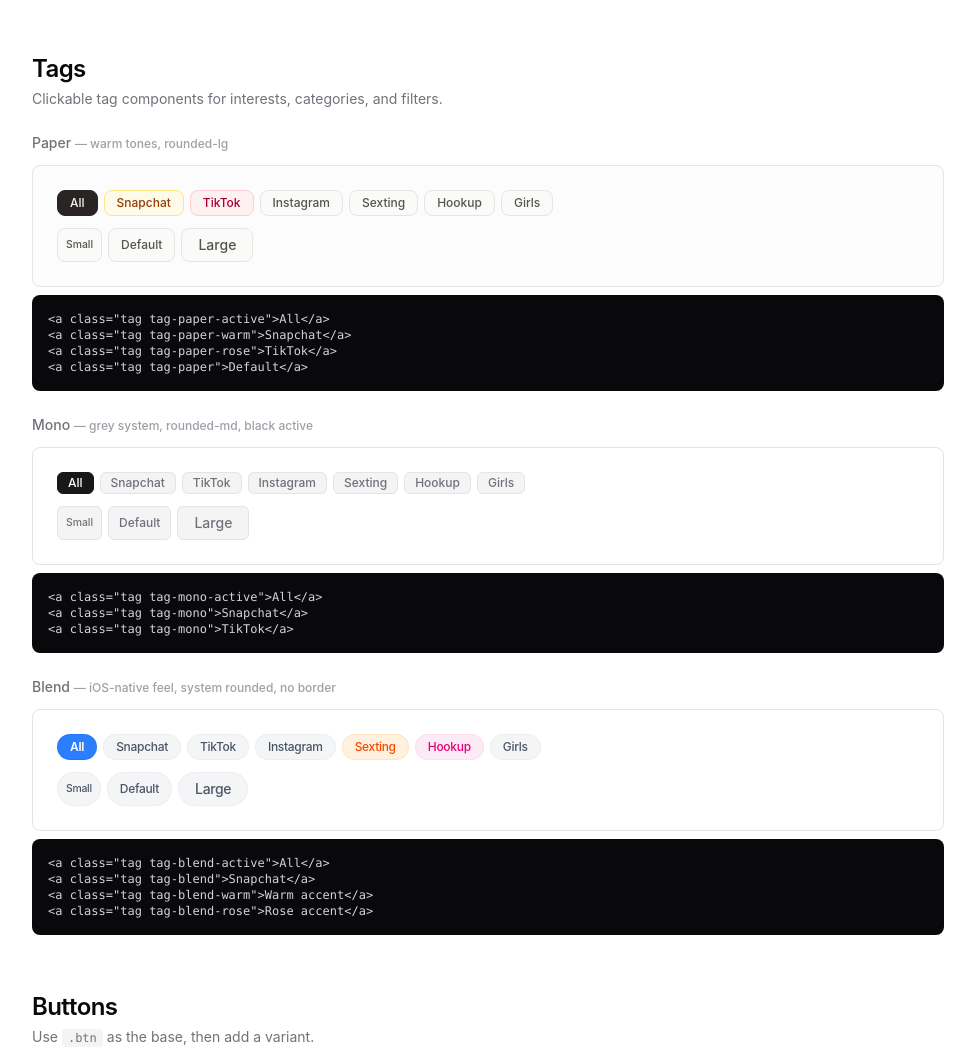
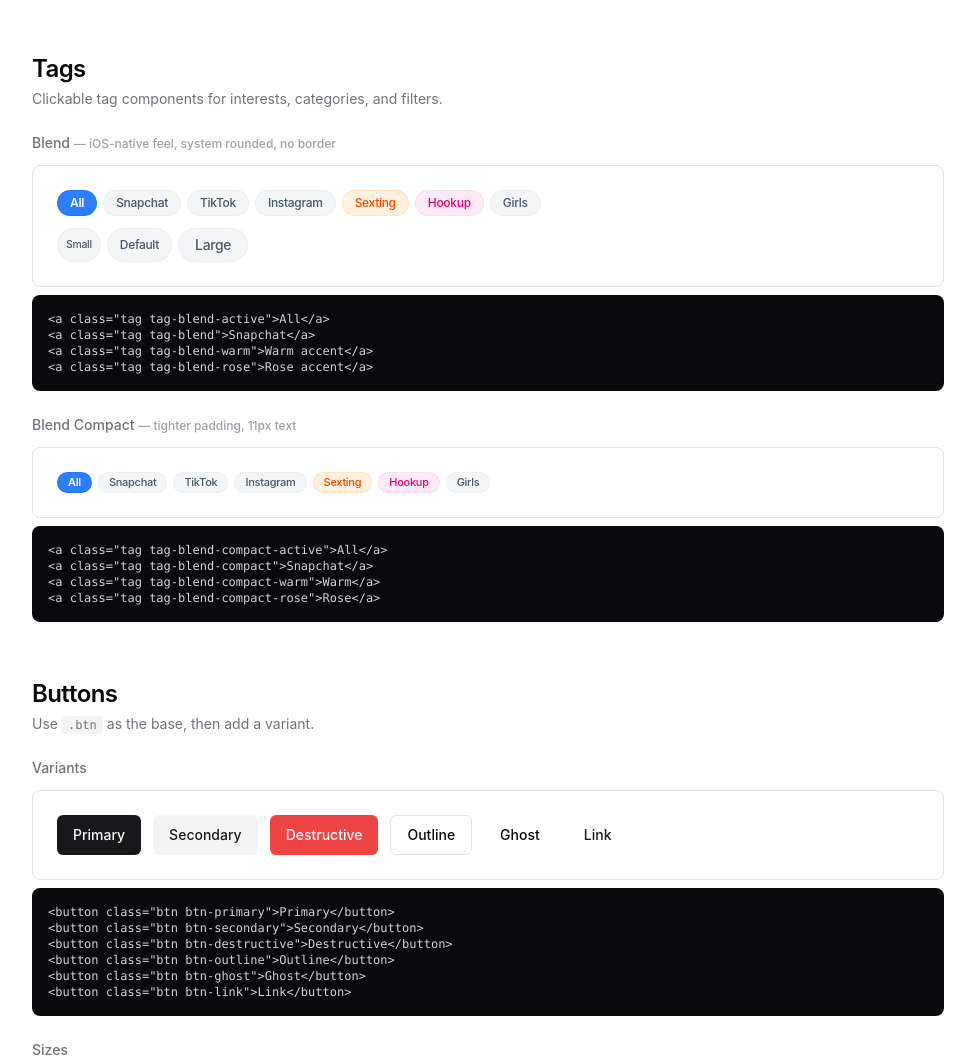
Before and after one commit to pierbdt/nsfw-ui, a website built with Vite: page docs/index.html in a window 1280 px wide. Shown: the part 3103-4166 px from the top of the page, without its empty margins (256-1231 px from the left). Built offline with nearby package versions, Linux system fonts and the light colour scheme.

Commit message:
Remove Paper/Mono, add Blend Compact variant
Co-Authored-By: Claude Opus 4.6 (1M context) <noreply@anthropic.com>

```diff
--- a/components/tag.css
+++ b/components/tag.css
@@ -7,34 +7,6 @@
            transition-all duration-200
            cursor-pointer select-none
            focus-visible:outline-none focus-visible:ring-2 focus-visible:ring-ring focus-visible:ring-offset-1;
-  }
-
-  /* ── Paper (warm tones, rounded-lg) ── */
-  .tag-paper {
-    @apply rounded-lg bg-stone-50 text-stone-600 border border-stone-200
-           hover:text-stone-800;
-  }
-  .tag-paper-active {
-    @apply rounded-lg bg-stone-800 text-stone-100 border border-stone-800;
-  }
-  .tag-paper-warm {
-    @apply rounded-lg bg-amber-50 text-amber-800 border border-amber-200
-           hover:text-amber-900;
-  }
-  .tag-paper-rose {
-    @apply rounded-lg bg-rose-50 text-rose-800 border border-rose-200
-           hover:text-rose-900;
-  }
-
-  /* ── Mono (rounded-md, grey system, black active) ── */
-  .tag-mono {
-    @apply rounded-md bg-zinc-100 text-zinc-500 border border-zinc-200
-           px-2.5 py-0.5
-           hover:text-zinc-800 hover:border-zinc-400;
-  }
-  .tag-mono-active {
-    @apply rounded-md bg-zinc-900 text-white border border-zinc-900
-           px-2.5 py-0.5;
   }
 
   /* ── Blend (iOS-native feel, system rounded, subtle border) ── */
@@ -55,6 +27,27 @@
   .tag-blend-rose {
     @apply rounded-full bg-pink-100/80 text-pink-600 border border-pink-200/50
            px-3 py-1 text-xs font-medium tracking-tight
+           hover:bg-pink-200/80 active:scale-95;
+  }
+
+  /* ── Blend Compact ── */
+  .tag-blend-compact {
+    @apply rounded-full bg-gray-100/90 text-gray-600 border border-gray-200/50
+           px-2.5 py-0.5 text-[11px] font-medium tracking-tight
+           hover:bg-gray-200/90 active:scale-95;
+  }
+  .tag-blend-compact-active {
+    @apply rounded-full bg-blue-500 text-white border border-blue-600/30
+           px-2.5 py-0.5 text-[11px] font-semibold tracking-tight;
+  }
+  .tag-blend-compact-warm {
+    @apply rounded-full bg-orange-100/80 text-orange-600 border border-orange-200/50
+           px-2.5 py-0.5 text-[11px] font-medium tracking-tight
+           hover:bg-orange-200/80 active:scale-95;
+  }
+  .tag-blend-compact-rose {
+    @apply rounded-full bg-pink-100/80 text-pink-600 border border-pink-200/50
+           px-2.5 py-0.5 text-[11px] font-medium tracking-tight
            hover:bg-pink-200/80 active:scale-95;
   }
 
--- a/docs/index.html
+++ b/docs/index.html
@@ -304,55 +304,6 @@
 
         <div class="space-y-6">
 
-          <!-- Paper -->
-          <div>
-            <h3 class="text-sm font-medium text-muted-foreground mb-3">Paper <span class="text-xs text-zinc-400">— warm tones, rounded-lg</span></h3>
-            <div class="rounded-(--radius-lg) border border-border p-4 sm:p-6 bg-stone-50/50">
-              <div class="tag-group">
-                <a href="#" class="tag tag-paper-active">All</a>
-                <a href="#" class="tag tag-paper-warm">Snapchat</a>
-                <a href="#" class="tag tag-paper-rose">TikTok</a>
-                <a href="#" class="tag tag-paper">Instagram</a>
-                <a href="#" class="tag tag-paper">Sexting</a>
-                <a href="#" class="tag tag-paper">Hookup</a>
-                <a href="#" class="tag tag-paper">Girls</a>
-              </div>
-              <div class="tag-group mt-3">
-                <a href="#" class="tag tag-paper tag-sm">Small</a>
-                <a href="#" class="tag tag-paper">Default</a>
-                <a href="#" class="tag tag-paper tag-lg">Large</a>
-              </div>
-            </div>
-            <pre class="mt-2 bg-zinc-950 text-zinc-300 rounded-(--radius-lg) p-3 text-xs overflow-x-auto sm:p-4"><code>&lt;a class="tag tag-paper-active"&gt;All&lt;/a&gt;
-&lt;a class="tag tag-paper-warm"&gt;Snapchat&lt;/a&gt;
-&lt;a class="tag tag-paper-rose"&gt;TikTok&lt;/a&gt;
-&lt;a class="tag tag-paper"&gt;Default&lt;/a&gt;</code></pre>
-          </div>
-
-          <!-- Mono -->
-          <div>
-            <h3 class="text-sm font-medium text-muted-foreground mb-3">Mono <span class="text-xs text-zinc-400">— grey system, rounded-md, black active</span></h3>
-            <div class="rounded-(--radius-lg) border border-border p-4 sm:p-6">
-              <div class="tag-group">
-                <a href="#" class="tag tag-mono-active">All</a>
-                <a href="#" class="tag tag-mono">Snapchat</a>
-                <a href="#" class="tag tag-mono">TikTok</a>
-                <a href="#" class="tag tag-mono">Instagram</a>
-                <a href="#" class="tag tag-mono">Sexting</a>
-                <a href="#" class="tag tag-mono">Hookup</a>
-                <a href="#" class="tag tag-mono">Girls</a>
-              </div>
-              <div class="tag-group mt-3">
-                <a href="#" class="tag tag-mono tag-sm">Small</a>
-                <a href="#" class="tag tag-mono">Default</a>
-                <a href="#" class="tag tag-mono tag-lg">Large</a>
-              </div>
-            </div>
-            <pre class="mt-2 bg-zinc-950 text-zinc-300 rounded-(--radius-lg) p-3 text-xs overflow-x-auto sm:p-4"><code>&lt;a class="tag tag-mono-active"&gt;All&lt;/a&gt;
-&lt;a class="tag tag-mono"&gt;Snapchat&lt;/a&gt;
-&lt;a class="tag tag-mono"&gt;TikTok&lt;/a&gt;</code></pre>
-          </div>
-
           <!-- Blend -->
           <div>
             <h3 class="text-sm font-medium text-muted-foreground mb-3">Blend <span class="text-xs text-zinc-400">— iOS-native feel, system rounded, no border</span></h3>
@@ -376,6 +327,26 @@
 &lt;a class="tag tag-blend"&gt;Snapchat&lt;/a&gt;
 &lt;a class="tag tag-blend-warm"&gt;Warm accent&lt;/a&gt;
 &lt;a class="tag tag-blend-rose"&gt;Rose accent&lt;/a&gt;</code></pre>
+          </div>
+
+          <!-- Blend Compact -->
+          <div>
+            <h3 class="text-sm font-medium text-muted-foreground mb-3">Blend Compact <span class="text-xs text-zinc-400">— tighter padding, 11px text</span></h3>
+            <div class="rounded-(--radius-lg) border border-border p-4 sm:p-6">
+              <div class="tag-group">
+                <a href="#" class="tag tag-blend-compact-active">All</a>
+                <a href="#" class="tag tag-blend-compact">Snapchat</a>
+                <a href="#" class="tag tag-blend-compact">TikTok</a>
+                <a href="#" class="tag tag-blend-compact">Instagram</a>
+                <a href="#" class="tag tag-blend-compact-warm">Sexting</a>
+                <a href="#" class="tag tag-blend-compact-rose">Hookup</a>
+                <a href="#" class="tag tag-blend-compact">Girls</a>
+              </div>
+            </div>
+            <pre class="mt-2 bg-zinc-950 text-zinc-300 rounded-(--radius-lg) p-3 text-xs overflow-x-auto sm:p-4"><code>&lt;a class="tag tag-blend-compact-active"&gt;All&lt;/a&gt;
+&lt;a class="tag tag-blend-compact"&gt;Snapchat&lt;/a&gt;
+&lt;a class="tag tag-blend-compact-warm"&gt;Warm&lt;/a&gt;
+&lt;a class="tag tag-blend-compact-rose"&gt;Rose&lt;/a&gt;</code></pre>
           </div>
 
         </div>
```
